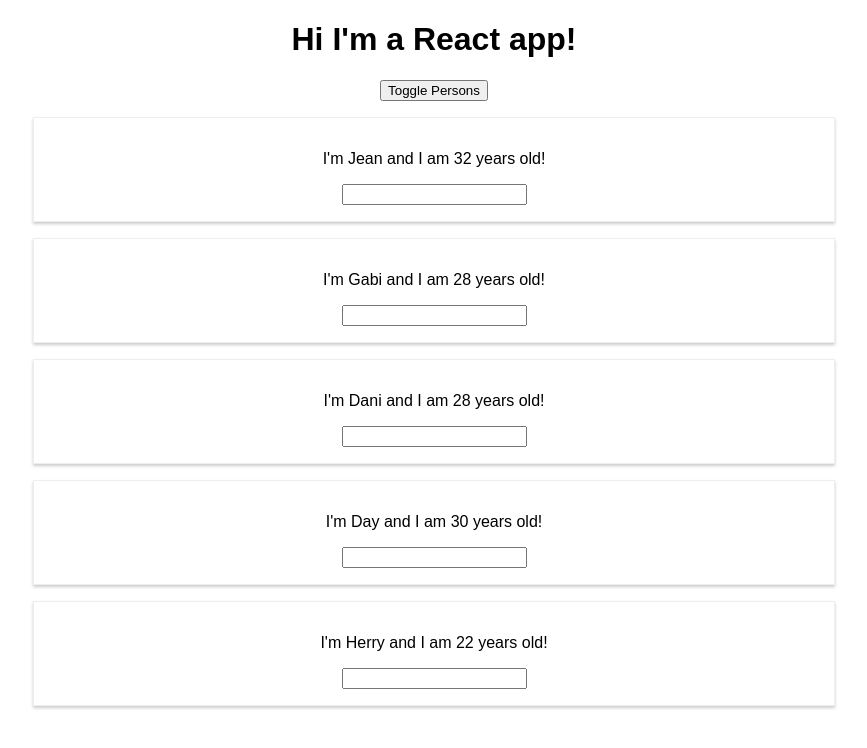
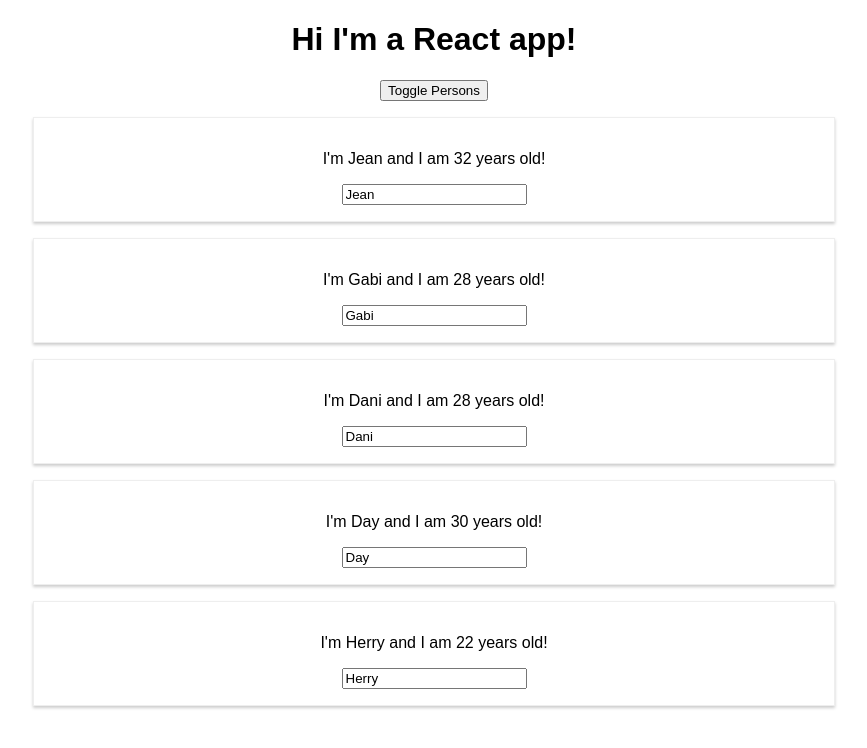
Before and after one commit to jeanvillete/react-complete-guide, a React (Create React App) app: page / in a window 1280 px wide. Both pictures are taken after a click on the button "Toggle Persons". Shown: the top 748 px of the page, without its empty margins (206-1073 px from the left). Built offline with nearby package versions, Linux system fonts and the light colour scheme.

Commit message:
implementing update values on array structures based on onChange event listeners provided by input (e.g; input text

```diff
--- a/src/App.js
+++ b/src/App.js
@@ -14,7 +14,7 @@ class App extends Component {
     showPersons: false
   }
 
-  switchNameHandler = (newName) => {
+  switchNameHandler = newName => {
     this.setState({
       persons: [
         {
@@ -33,25 +33,11 @@ class App extends Component {
     })
   }
 
-  nameChangeHandler = (event) => {
-    this.setState(
-      {
-        persons: [
-          {
-            name: 'Jean Villete, from on changed',
-            age: 32
-          },
-          {
-            name: event.target.value,
-            age: 28
-          },
-          {
-            name: 'Dani',
-            age: 28
-          }
-        ]
-      }
-    )
+  nameChangeHandler = (event, index) => {
+    const persons = [...this.state.persons]
+    persons[index].name = event.target.value
+
+    this.setState({persons})
   }
 
   togglePersonsHandler = () => {
@@ -86,7 +72,9 @@ class App extends Component {
                   key={person.id}
                   id={`person-${index}`}
                   click={() => this.deletePersonHandler(index)}
+                  changed={(event) => this.nameChangeHandler(event, index)}
                   name={person.name}
+                  value={person.name}
                   age={person.age}/>
               )
             }
--- a/src/Person/Person.js
+++ b/src/Person/Person.js
@@ -3,8 +3,8 @@ import './Person.css'
 
 const person = (props) => {
     return (
-        <div id={props.id} className='Person' onClick={props.click}>
-            <p>I'm {props.name} and I am {props.age} years old!</p>
+        <div id={props.id} className='Person'>
+            <p  onClick={props.click}>I'm {props.name} and I am {props.age} years old!</p>
             <input type="text" onChange={props.changed} value={props.value}/>
         </div>
     )
```
